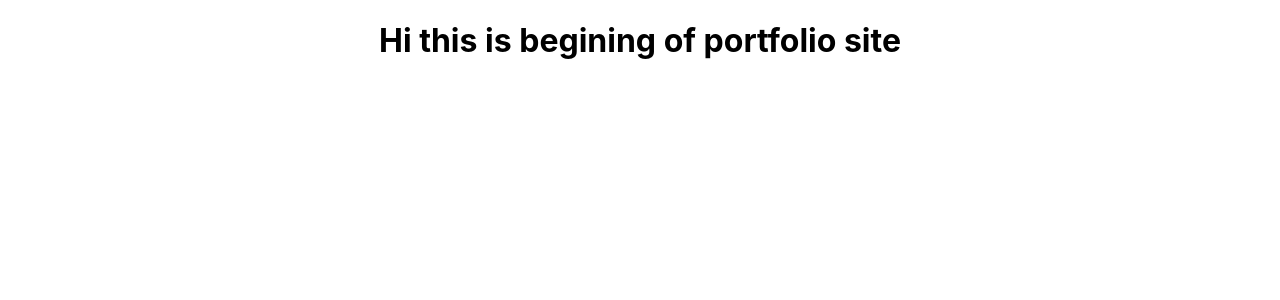
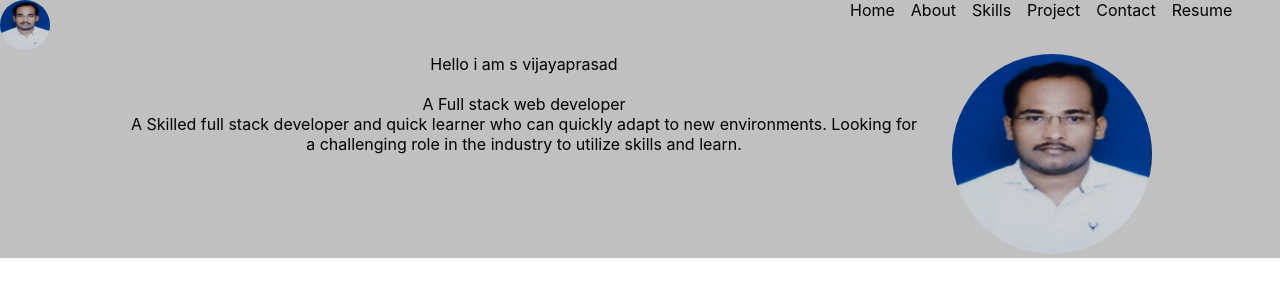
Before and after one commit to svijaym/svijaym.github.io, a React (Create React App) app: page / in a window 1280 px wide. Shown: the top 300 px of the page. Built offline with nearby package versions, Linux system fonts and the light colour scheme.

Commit message:
16oct deqadline

```diff
--- a/package.json
+++ b/package.json
@@ -9,6 +9,7 @@
     "@testing-library/user-event": "^13.5.0",
     "react": "^18.2.0",
     "react-dom": "^18.2.0",
+    "react-router-dom": "^6.4.2",
     "react-scripts": "5.0.1",
     "web-vitals": "^2.1.4"
   },
--- a/src/App.css
+++ b/src/App.css
@@ -1,5 +1,8 @@
 .App {
   text-align: center;
+  background-color: silver;
+  width: 100%;
+  margin: auto;
 }
 
 .App-logo {
--- a/src/App.js
+++ b/src/App.js
@@ -1,10 +1,13 @@
 import logo from "./logo.svg";
 import "./App.css";
+import Navbar from "./Components/Navbar";
+import Home from "./Components/Home";
 
 function App() {
   return (
     <div className="App">
-      <h1>Hi this is begining of portfolio site</h1>
+      <Navbar />
+      <Home />
     </div>
   );
 }
--- /dev/null
+++ b/src/Components/Home.jsx
@@ -0,0 +1,35 @@
+import React from "react";
+import vp from "./vppt.jpeg";
+const Home = () => {
+  return (
+    <div
+      style={{
+        display: "flex",
+        gap: "2rem",
+        marginTop: "20px",
+        width: "80%",
+        margin: "auto",
+      }}
+    >
+      <div style={{ textAlign: "center" }}>
+        <div>Hello i am s vijayaprasad </div>
+        <br />
+        <div>A Full stack web developer</div>
+        <div>
+          A Skilled full stack developer and quick learner who can quickly adapt
+          to new environments. Looking for a challenging role in the industry to
+          utilize skills and learn.
+        </div>
+      </div>
+      <div>
+        <img
+          style={{ borderRadius: "50%", width: "200px", height: "200px" }}
+          src={vp}
+          alt="vp"
+        />
+      </div>
+    </div>
+  );
+};
+
+export default Home;
--- /dev/null
+++ b/src/Components/Navbar.jsx
@@ -0,0 +1,25 @@
+import React from "react";
+import vp from "./vppt.jpeg";
+const Navbar = () => {
+  return (
+    <div style={{ display: "flex", gap: "50rem", width: "100%" }}>
+      <div>
+        <img
+          style={{ borderRadius: "50%", width: "50px", height: "50px" }}
+          src={vp}
+          alt="vp"
+        />
+      </div>
+      <div style={{ display: "flex", gap: "1rem" }}>
+        <div>Home</div>
+        <div>About</div>
+        <div>Skills</div>
+        <div>Project</div>
+        <div>Contact</div>
+        <div>Resume</div>
+      </div>
+    </div>
+  );
+};
+
+export default Navbar;
--- a/src/index.js
+++ b/src/index.js
@@ -1,13 +1,16 @@
-import React from 'react';
-import ReactDOM from 'react-dom/client';
-import './index.css';
-import App from './App';
-import reportWebVitals from './reportWebVitals';
+import React from "react";
+import ReactDOM from "react-dom/client";
+import "./index.css";
+import App from "./App";
+import { BrowserRouter } from "react-router-dom";
+import reportWebVitals from "./reportWebVitals";
 
-const root = ReactDOM.createRoot(document.getElementById('root'));
+const root = ReactDOM.createRoot(document.getElementById("root"));
 root.render(
   <React.StrictMode>
-    <App />
+    <BrowserRouter>
+      <App />
+    </BrowserRouter>
   </React.StrictMode>
 );
 
```
Also changed, not shown: src/Components/About.jsx (added, +9 -0 lines), src/Components/vppt.jpeg (added), 1 other file (tests, documents, lock files or other folders).
